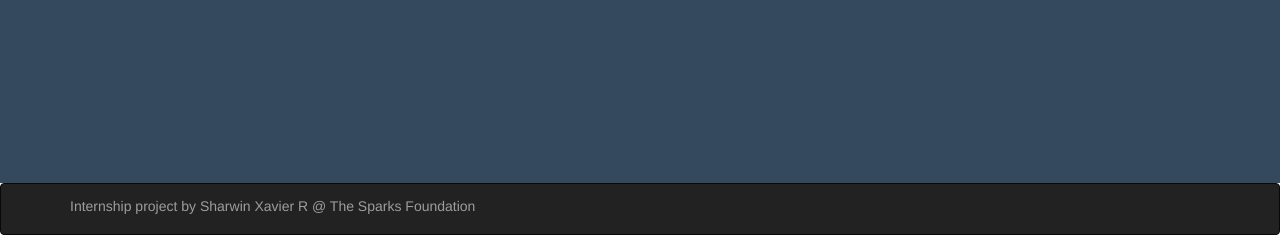
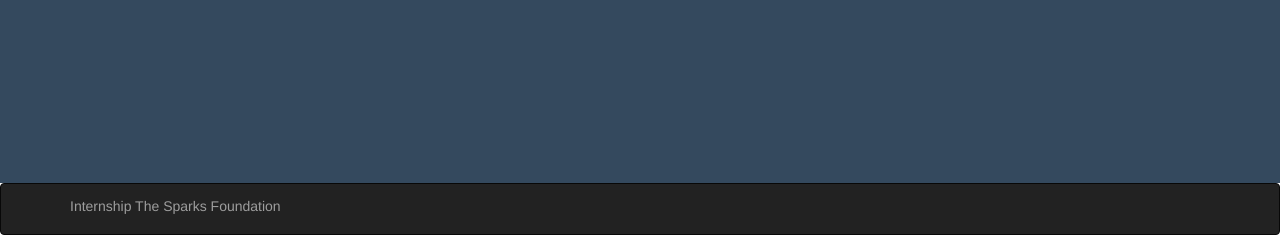
Before and after one commit to ArunAlexMS/task1, a PHP site: page /userdetails.php?id=46 in a window 1280 px wide. Shown: the part 641-876 px from the top of the page. Run offline with PHP 8.4, Linux system fonts and the light colour scheme; data comes from the database, SQL or seed files in the repository.

Commit message:
Update userdetails.php

```diff
--- a/userdetails.php
+++ b/userdetails.php
@@ -251,7 +251,7 @@ button.btn-2:active:after {
       <!-- <button type="button" class="navbar-toggle collapsed" data-toggle="collapse" data-target="#navbar" aria-expanded="false">
 
       </button> -->
-      <div class="navbar-brand center" ><h5 style="margin-top:0px; ">Internship project by Sharwin Xavier R @ The Sparks Foundation</h5></div>
+      <div class="navbar-brand center" ><h5 style="margin-top:0px; ">Internship The Sparks Foundation</h5></div>
     </div> <!-- .navbar-header -->
 
   </div> <!-- .container -->
```
